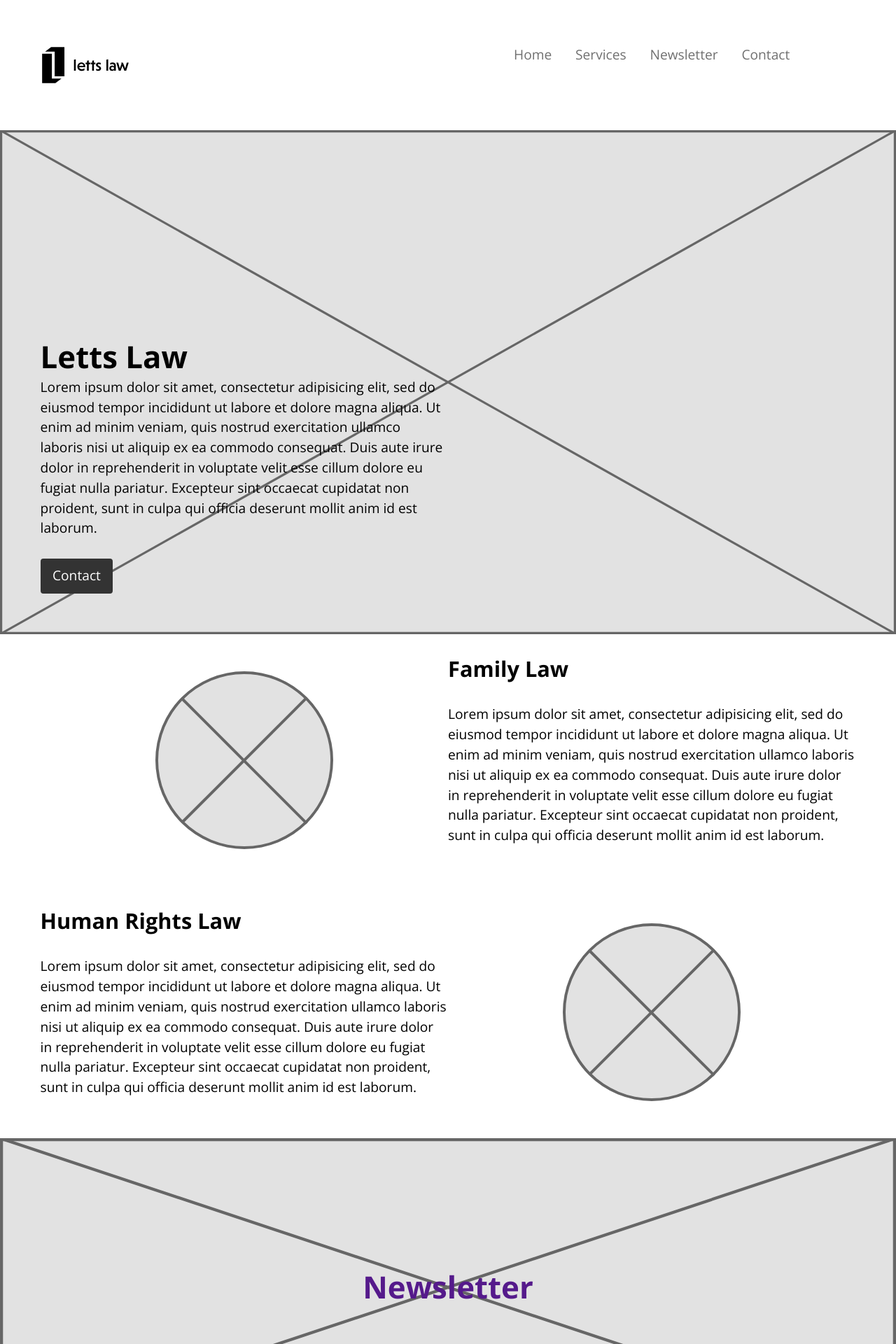
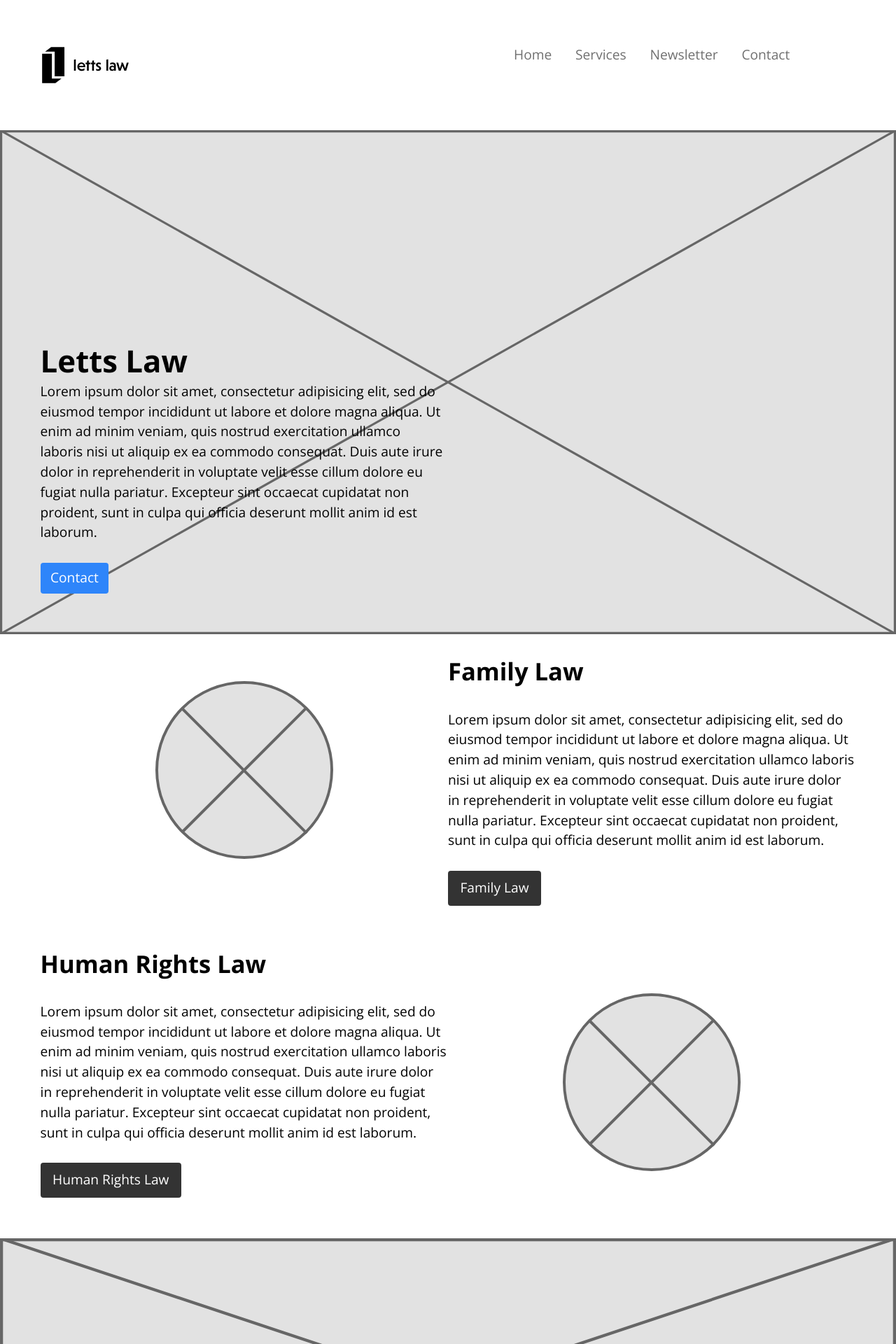
Before and after one commit to Ten-3/letts-law, a Jekyll site: the page built from index.html, in a window 1280 px wide. Shown: the top 1920 px of the page at 70% size. Built offline with Jekyll 4.4.1, drawn with Linux system fonts in a browser that asks for light colours; Markdown is read by kramdown in place of the engine named in the settings.

Commit message:
Create buttons

```diff
--- a/css/main.css
+++ b/css/main.css
@@ -34,6 +34,7 @@ footer {
   min-height: 30em;
 }
 
+/*this is banner content info*/
 .banner-info {
   max-width: 35em;
 }
@@ -43,12 +44,25 @@ img {
   margin: auto;
 }
 
+/* this is newletter banner --adjust the min-height-- */
 .newsletter-banner {
   background-image: url("../images/placeholder-3by1.svg");
   background-position: center;
   background-repeat: no-repeat;
   background-size: cover;
   min-height: 15em;
+}
+
+/*div for call to action section */
+.call-to-action-section {
+  background-color: #E5E5E5;
+}
+
+/*button for contact*/
+.contact-btn {
+  background-color: #2E85FA;
+  color: #fff;
+  border: none;
 }
 
 /*screen size Navigtation css */
@@ -59,8 +73,14 @@ img {
     margin: auto;
   }
 
+/*this is horizontal navigation*/
   .horizontal {
     display: none;
+  }
+
+  .btn {
+    display: block;
+    margin: auto;
   }
 
 }
@@ -76,8 +96,23 @@ img {
     display: none;
   }
 
+/*this is horizontal navigation*/
   .horizontal {
     display: inline;
   }
 
+  .btn {
+    display: inline-block;
+    margin: 0;
+  }
+
+  .contact-btn {
+    float: right
+  }
+
+/*this is banner button*/
+  .banner-content .contact-btn {
+    float: left;
+  }
+
 }
--- a/index.html
+++ b/index.html
@@ -7,32 +7,34 @@ layout: default
       <div class="banner-content absolute pin-lb island-2 max-length w-1">
         <h1 class="banner-title yotta push-0">Letts Law</h1>
         <p class="banner-info">Lorem ipsum dolor sit amet, consectetur adipisicing elit, sed do eiusmod tempor incididunt ut labore et dolore magna aliqua. Ut enim ad minim veniam, quis nostrud exercitation ullamco laboris nisi ut aliquip ex ea commodo consequat. Duis aute irure dolor in reprehenderit in voluptate velit esse cillum dolore eu fugiat nulla pariatur. Excepteur sint occaecat cupidatat non proident, sunt in culpa qui officia deserunt mollit anim id est laborum.</p>
-        <a class="btn" href="btn">Contact</a>
+        <a class="btn contact-btn text-center" href="btn">Contact</a>
       </div>
 
     </div>
 
     <div class="push-2 gutter-2 grid grid-middle family-section">
       <div class="unit xs-1 s-1 m-1-2 l-1-2 xl-1-2">
-        <img src="images/placeholder-circle.svg" alt="family-section-photo">
+        <img class="pad-b" src="images/placeholder-circle.svg" alt="family-section-photo">
       </div>
       <div class="unit xs-1 s-1 m-1-2 l-1-2 xl-1-2">
-        <h2>Family Law</h2>
+        <h2 class="exa">Family Law</h2>
         <p>Lorem ipsum dolor sit amet, consectetur adipisicing elit, sed do eiusmod tempor incididunt ut labore et dolore magna aliqua. Ut enim ad minim veniam, quis nostrud exercitation ullamco laboris nisi ut aliquip ex ea commodo consequat. Duis aute irure dolor in reprehenderit in voluptate velit esse cillum dolore eu fugiat nulla pariatur. Excepteur sint occaecat cupidatat non proident, sunt in culpa qui officia deserunt mollit anim id est laborum.</p>
+        <a class="btn text-center" href="#">Family Law</a>
       </div>
     </div>
 
-    <div class="push gutter-2 grid grid-middle human-rights-section">
+    <div class="push-2 gutter-2 grid grid-middle human-rights-section">
       <div class="unit xs-1 s-1 m-1-2 l-1-2 xl-1-2">
-        <h2>Human Rights Law</h2>
+        <h2 class="exa">Human Rights Law</h2>
         <p>Lorem ipsum dolor sit amet, consectetur adipisicing elit, sed do eiusmod tempor incididunt ut labore et dolore magna aliqua. Ut enim ad minim veniam, quis nostrud exercitation ullamco laboris nisi ut aliquip ex ea commodo consequat. Duis aute irure dolor in reprehenderit in voluptate velit esse cillum dolore eu fugiat nulla pariatur. Excepteur sint occaecat cupidatat non proident, sunt in culpa qui officia deserunt mollit anim id est laborum.</p>
+        <a class="btn text-center" href="#">Human Rights Law</a>
       </div>
       <div class="unit xs-1 s-1 m-1-2 l-1-2 xl-1-2">
-        <img src="images/placeholder-circle.svg" alt="human-rights-section-photo">
+        <img class="pad-t" src="images/placeholder-circle.svg" alt="human-rights-section-photo">
       </div>
     </div>
 
-    <div class="push">
+    <div class="push-2">
       <a class="newsletter-btn" href="">
         <div class="embed embed-3by1 newsletter-banner relative">
           <h2 class="text-center absolute pin-c text-center yotta">Newsletter</h2>
@@ -40,17 +42,19 @@ layout: default
       </a>
     </div>
 
-    <div class="wrapper push gutter-2 quote-banner">
-      <p class="gutter-2">Lorem ipsum dolor sit amet, consectetur adipisicing elit, sed do eiusmod tempor incididunt ut labore et dolore magna aliqua. Ut enim ad minim veniam, quis nostrud exercitation ullamco laboris nisi ut aliquip ex ea commodo consequat. Duis aute irure dolor in reprehenderit in voluptate velit esse cillum dolore eu fugiat nulla pariatur. Excepteur sint occaecat cupidatat non proident, sunt in culpa qui officia deserunt mollit anim id est laborum.</p>
-      <p class="text-right">-Bob Ross</p>
+    <div class="wrapper push gutter-2 quote-banner embed embed-3by1 relative">
+      <div class="text-center absolute pin-c gutter-2 w-1 max-length">
+        <p class="italic">Lorem ipsum dolor sit amet, consectetur adipisicing elit, sed do eiusmod tempor incididunt ut labore et dolore magna aliqua. Ut enim ad minim veniam, quis nostrud exercitation ullamco laboris nisi ut aliquip ex ea commodo consequat. Duis aute irure dolor in reprehenderit in voluptate velit esse cillum dolore eu fugiat nulla pariatur. Excepteur sint occaecat cupidatat non proident, sunt in culpa qui officia deserunt mollit anim id est laborum.</p>
+        <p class="text-right">-Bob Ross</p>
+      </div>
     </div>
 
-    <div class="push gutter-2 grid call-to-action-section">
-      <div class="unit xs-1 s-1 m-1-2 l-1-2 xl-1-2">
+    <div class="gutter-2 island grid grid-middle call-to-action-section">
+      <div class="unit xs-1 s-1 m-2-3 l-1-2 xl-1-2">
         <p>Lorem ipsum dolor sit amet, consectetur adipisicing elit, sed do eiusmod tempor incididunt ut labore et dolore magna aliqua. Ut enim ad minim veniam, quis nostrud exercitation ullamco laboris nisi ut aliquip ex ea commodo consequat.</p>
       </div>
-      <div class="unit xs-1 s-1 m-1-2 l-1-2 xl-1-2">
-        <a href="btn">Contact</a>
+      <div class="unit xs-1 s-1 m-1-3 l-1-2 xl-1-2 ">
+        <a class="btn text-center contact-btn" href="btn">Contact</a>
       </div>
     </div>
 
```
